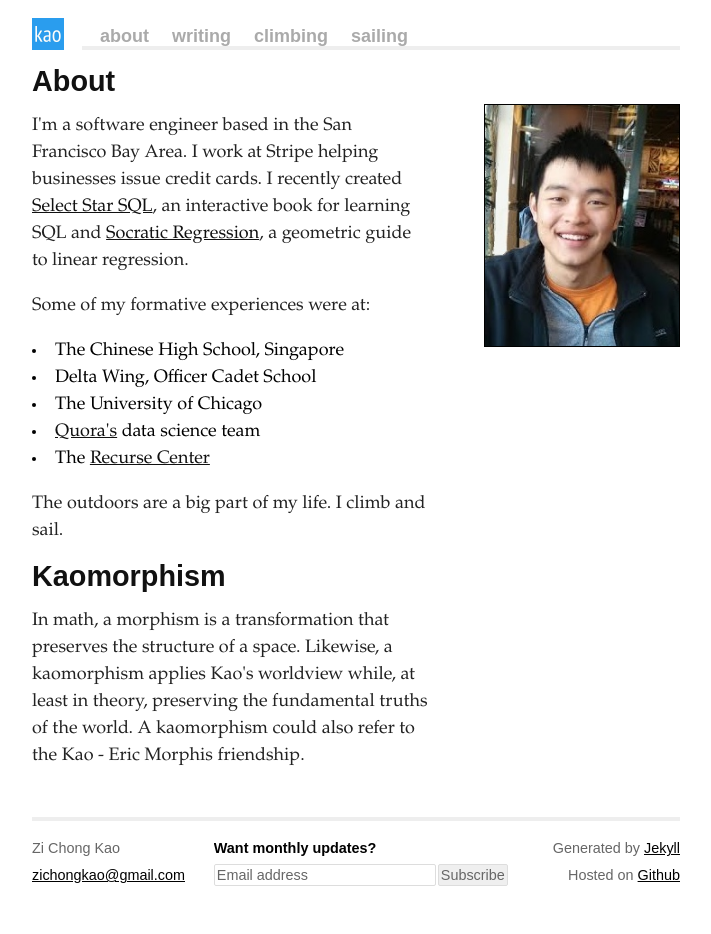
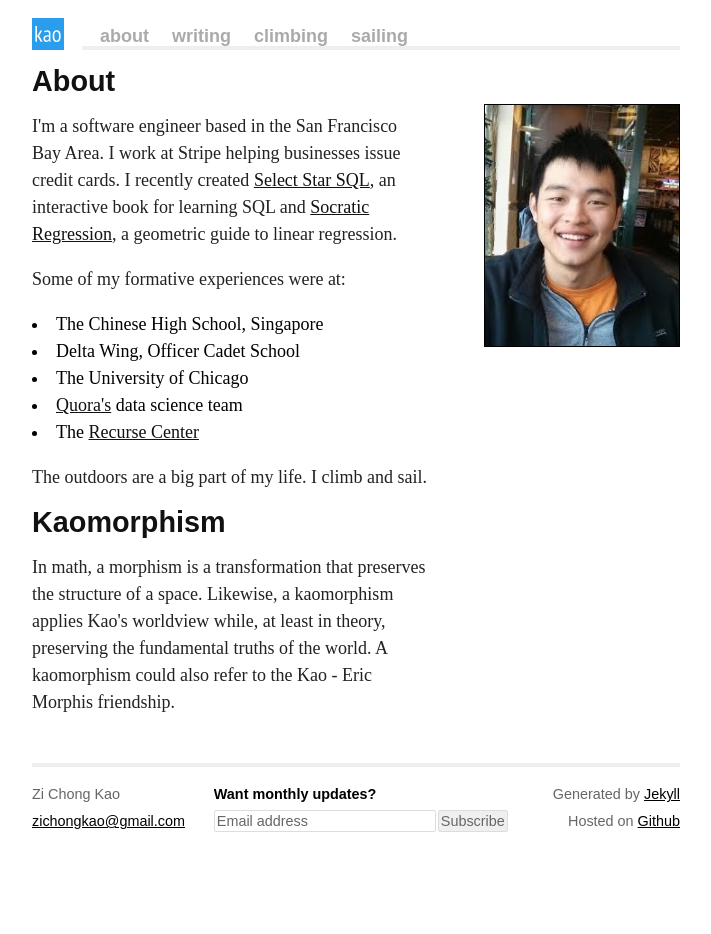
Before and after one commit to zichongkao/zichongkao.github.io, a Jekyll site: the page built from index.html, in a window 1280 px wide. Shown: the whole page, without its empty margins (284-995 px from the left). Built offline with Jekyll 4.4.1, drawn with Linux system fonts in a browser that asks for light colours; comment, search, counter and statistics services are not loaded; after the commit the page ends 900 px from its top, so only the background shows below that.

Commit message:
Back to old font

```diff
--- a/css/main.scss
+++ b/css/main.scss
@@ -16,7 +16,7 @@ html, body { height: 100%; }
 
 body {
   background-color: #FFF;
-  font-family: 'Garamond', serif;
+  font-family: 'PT Serif', serif;
   text-align: center;
 }
 
```
